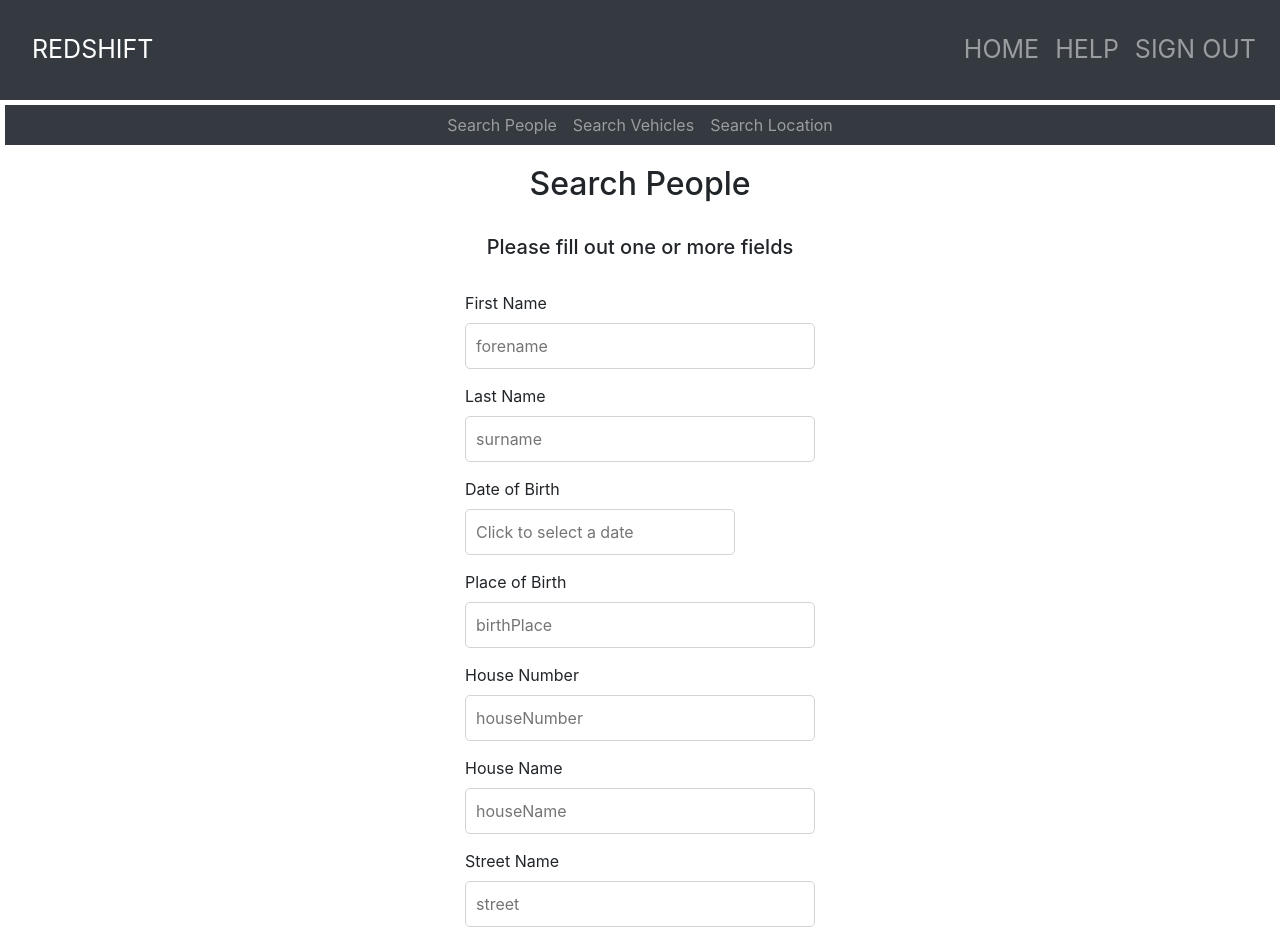
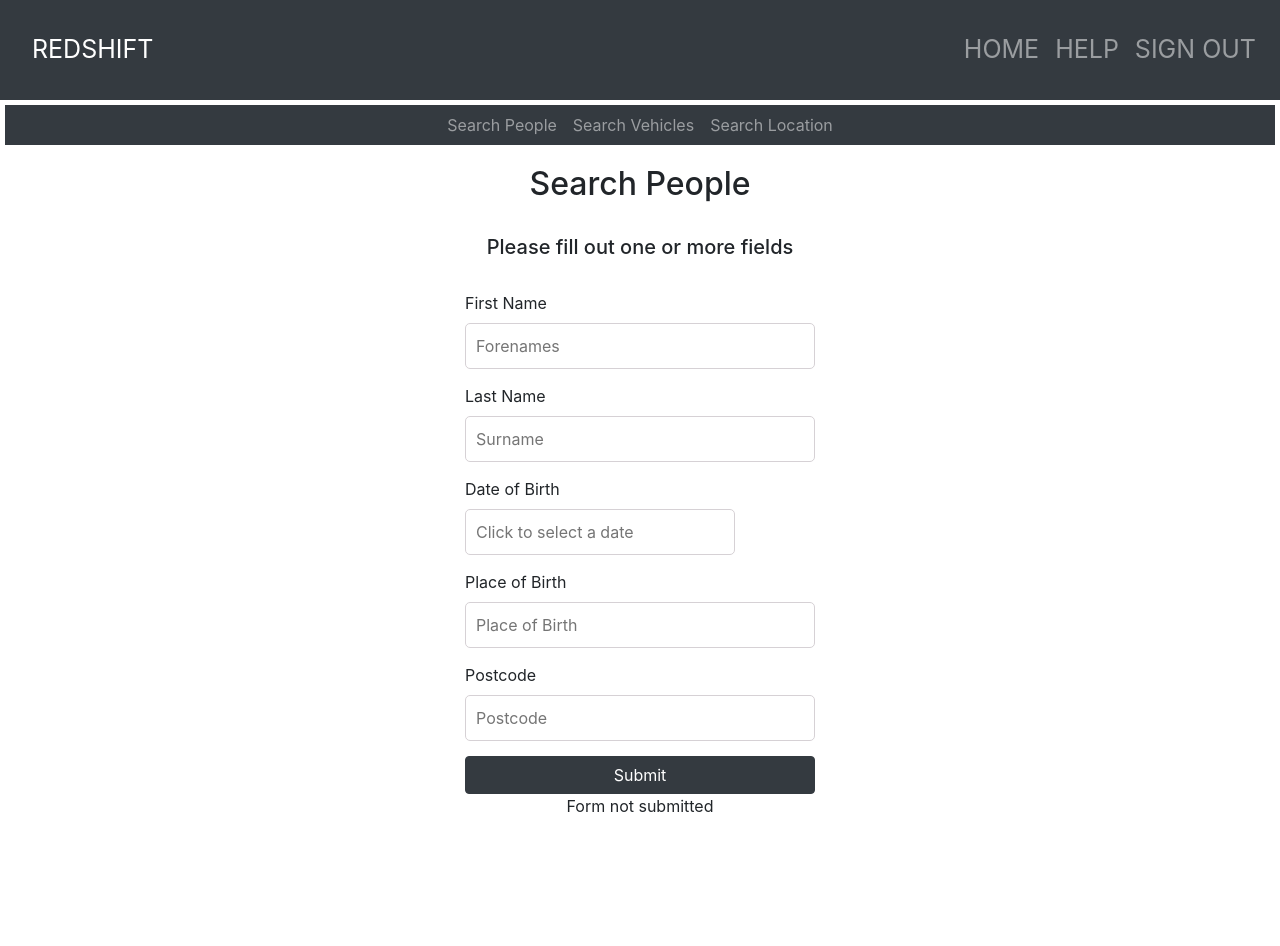
Before and after one commit to JacobsChris/Team-Project, a React (Create React App) app in the folder front-end/: page /user/home/searchpeople in a window 1280 px wide. Shown: the top 946 px of the page. After the commit the page ends 834 px from the top, so only its background shows below. Built offline with nearby package versions, Linux system fonts and the light colour scheme.

Commit message:
Removed search fields

```diff
--- a/front-end/src/components/FormInput.js
+++ b/front-end/src/components/FormInput.js
@@ -3,7 +3,7 @@ import React from 'react';
 export default class FormInput extends React.Component {
     render() {
         return <input type={this.props.type || 'text'}
-            placeholder={this.props.place || this.props.name || ''}
+            placeholder={this.props.placeholder || this.props.name || ''}
             onChange={this.props.handleChange}
             value={this.props.value || ''}
             name={this.props.name || ''} />;
--- a/front-end/src/components/SearchPeople.js
+++ b/front-end/src/components/SearchPeople.js
@@ -37,10 +37,6 @@ export default class SearchPeople extends React.Component {
             surname: '',
             dob: '',
             birthPlace: '',
-            houseNumber: '',
-            houseName: '',
-            street: '',
-            town: '',
             postcode: '',
             formValid: false,
             errorCount: null,
@@ -49,10 +45,6 @@ export default class SearchPeople extends React.Component {
                 surname: '',
                 dob: '',
                 birthPlace: '',
-                houseNumber: '',
-                houseName: '',
-                street: '',
-                town: '',
                 postcode: ''
             },
             date: {
@@ -88,30 +80,6 @@ export default class SearchPeople extends React.Component {
             errors.birthPlace =
               value.length < 2
                 ? 'Place of Birth'
-                : '';
-            break;
-            case 'houseNumber':
-            errors.houseNumber =
-              value.length < 2
-                ? 'House Number'
-                : '';
-            break;
-            case 'houseName':
-            errors.houseName =
-              value.length < 2
-                ? 'House Name'
-                : '';
-            break;
-            case 'street':
-            errors.street =
-              value.length < 2
-                ? 'street'
-                : '';
-            break;
-            case 'town':
-            errors.town =
-              value.length < 2
-                ? 'Twon'
                 : '';
             break;
             case 'postcode':
@@ -154,54 +122,30 @@ export default class SearchPeople extends React.Component {
                 <br/>
                     <Form.Group className='forename'>
                         <Form.Label htmlFor="forename">First Name</Form.Label>
-                            <FormInput name='forename' Placeholder='Forename' value={this.state.forename} handleChange={this.handleChange}/>
+                            <FormInput name='forename' placeholder='Forenames' value={this.state.forename} handleChange={this.handleChange}/>
                             {errors.forename.length > 0 &&
                             <span className='error'>{errors.forename}</span>}
                             {/* <span className='error'><Validation /></span> */}
                     </Form.Group>
                     <Form.Group className='surname'>
                         <Form.Label htmlFor="surname">Last Name</Form.Label>
-                        <FormInput name='surname' value={this.state.surname} handleChange={this.handleChange}/>
+                        <FormInput name='surname' placeholder='Surname' value={this.state.surname} handleChange={this.handleChange}/>
                     </Form.Group>
                     <Form.Group className='dob'>
                         <Form.Label htmlFor="dob">Date of Birth</Form.Label>
-                        <DatePicker name='dob' value={this.state.dob}  handleChange={this.handleDateChange}/>
+                        <DatePicker name='dob' placeholder='Date of Birth' value={this.state.dob}  handleChange={this.handleDateChange}/>
                         {errors.dob.length > 0 &&
                         <span className='error'>{errors.dob}</span>}
                     </Form.Group>
                     <Form.Group className='birthPlace'>
                         <Form.Label htmlFor="birthplace">Place of Birth</Form.Label>
-                        <FormInput name='birthPlace' value={this.state.birthPlace} handleChange={this.handleChange}/>
+                        <FormInput name='birthPlace' placeholder='Place of Birth' value={this.state.birthPlace} handleChange={this.handleChange}/>
                         {errors.birthPlace.length > 0 &&
                         <span className='error'>{errors.birthPlace}</span>}
                     </Form.Group>
-                    <Form.Group className='houseNumber'>
-                        <Form.Label htmlFor="houseNumber">House Number</Form.Label>
-                        <FormInput name='houseNumber' value={this.state.houseNumber} handleChange={this.handleChange}/>
-                        {errors.houseNumber.length > 0 &&
-                        <span className='error'>{errors.houseNumber}</span>}
-                    </Form.Group>
-                    <Form.Group className='houseName'>
-                        <Form.Label htmlFor="houseName">House Name</Form.Label>
-                        <FormInput name='houseName' value={this.state.houseName} handleChange={this.handleChange}/>
-                        {errors.houseName.length > 0 &&
-                        <span className='error'>{errors.houseName}</span>}
-                    </Form.Group>
-                    <Form.Group className='street'>
-                        <Form.Label htmlFor="street">Street Name</Form.Label>
-                        <FormInput name='street' value={this.state.street} handleChange={this.handleChange}/>
-                        {errors.street.length > 0 &&
-                        <span className='error'>{errors.street}</span>}
-                    </Form.Group>
-                    <Form.Group className='town'>
-                        <Form.Label htmlFor="town">Town</Form.Label>
-                        <FormInput name='town' value={this.state.town} handleChange={this.handleChange}/>
-                        {errors.town.length > 0 &&
-                        <span className='error'>{errors.town}</span>}
-                    </Form.Group>
                     <Form.Group className='postcode'>
                         <Form.Label htmlFor="postcode">Postcode</Form.Label>
-                        <FormInput name='postcode' value={this.state.postcode} handleChange={this.handleChange}/>
+                        <FormInput name='postcode' placeholder='Postcode' value={this.state.postcode} handleChange={this.handleChange}/>
                         {errors.postcode.length > 0 &&
                         <span className='error'>{errors.postcode}</span>}
                     </Form.Group>
```
